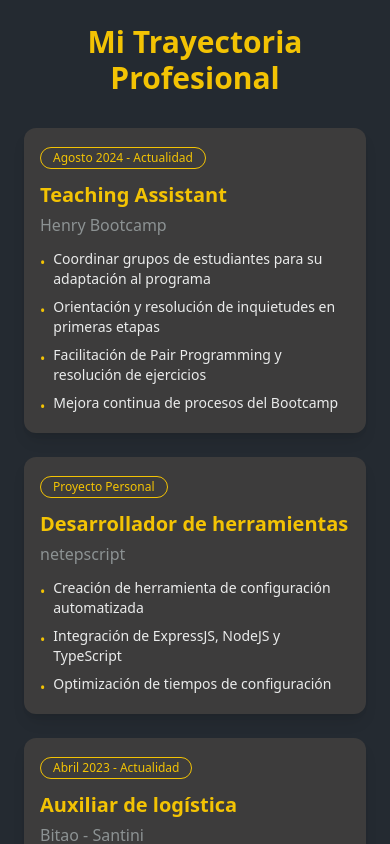
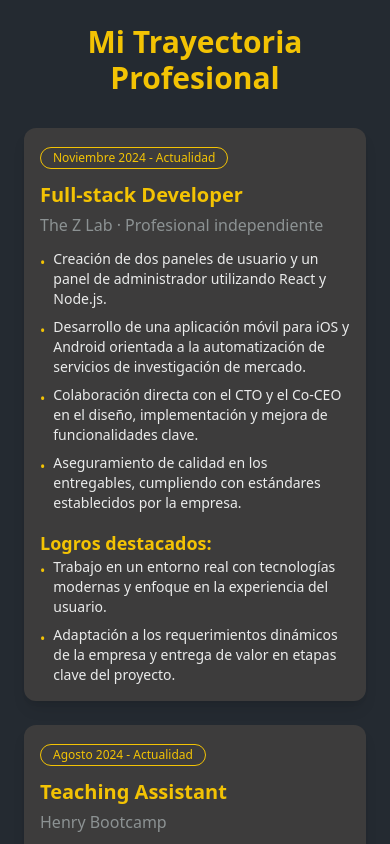
Before and after one commit to JAJesusGarcia/Portfolio, a Next.js app in the folder portfolio/: page / in a window 390 px wide. Shown: the part 1660-2504 px from the top of the page. Built offline with nearby package versions, Linux system fonts and the light colour scheme.

Commit message:
add experience mobile

```diff
--- a/portfolio/src/components/Experience/ExperienceMobile.tsx
+++ b/portfolio/src/components/Experience/ExperienceMobile.tsx
@@ -9,6 +9,70 @@ const ExperienceMobile = () => {
         </h2>
 
         <div className="space-y-6">
+          {/* Full-stack Developer */}
+          <div className="rounded-xl bg-quaternary p-4 shadow-lg">
+            <div className="mb-3">
+              <span className="inline-block rounded-full border border-primary px-3 py-0.5 text-xs font-medium text-primary">
+                Noviembre 2024 - Actualidad
+              </span>
+            </div>
+            <h3 className="mb-1 text-xl font-bold text-primary">
+              Full-stack Developer
+            </h3>
+            <p className="mb-3 font-medium text-tertiary">
+              The Z Lab · Profesional independiente
+            </p>
+            <ul className="space-y-2 text-sm text-quinary">
+              <li className="flex items-start gap-2">
+                <span className="mt-1 text-primary">•</span>
+                <span>
+                  Creación de dos paneles de usuario y un panel de administrador
+                  utilizando React y Node.js.
+                </span>
+              </li>
+              <li className="flex items-start gap-2">
+                <span className="mt-1 text-primary">•</span>
+                <span>
+                  Desarrollo de una aplicación móvil para iOS y Android
+                  orientada a la automatización de servicios de investigación de
+                  mercado.
+                </span>
+              </li>
+              <li className="flex items-start gap-2">
+                <span className="mt-1 text-primary">•</span>
+                <span>
+                  Colaboración directa con el CTO y el Co-CEO en el diseño,
+                  implementación y mejora de funcionalidades clave.
+                </span>
+              </li>
+              <li className="flex items-start gap-2">
+                <span className="mt-1 text-primary">•</span>
+                <span>
+                  Aseguramiento de calidad en los entregables, cumpliendo con
+                  estándares establecidos por la empresa.
+                </span>
+              </li>
+            </ul>
+            <h4 className="mt-4 text-lg font-semibold text-primary">
+              Logros destacados:
+            </h4>
+            <ul className="space-y-2 text-sm text-quinary">
+              <li className="flex items-start gap-2">
+                <span className="mt-1 text-primary">•</span>
+                <span>
+                  Trabajo en un entorno real con tecnologías modernas y enfoque
+                  en la experiencia del usuario.
+                </span>
+              </li>
+              <li className="flex items-start gap-2">
+                <span className="mt-1 text-primary">•</span>
+                <span>
+                  Adaptación a los requerimientos dinámicos de la empresa y
+                  entrega de valor en etapas clave del proyecto.
+                </span>
+              </li>
+            </ul>
+          </div>
           {/* Teaching Assistant */}
           <div className="rounded-xl bg-quaternary p-4 shadow-lg">
             <div className="mb-3">
```
